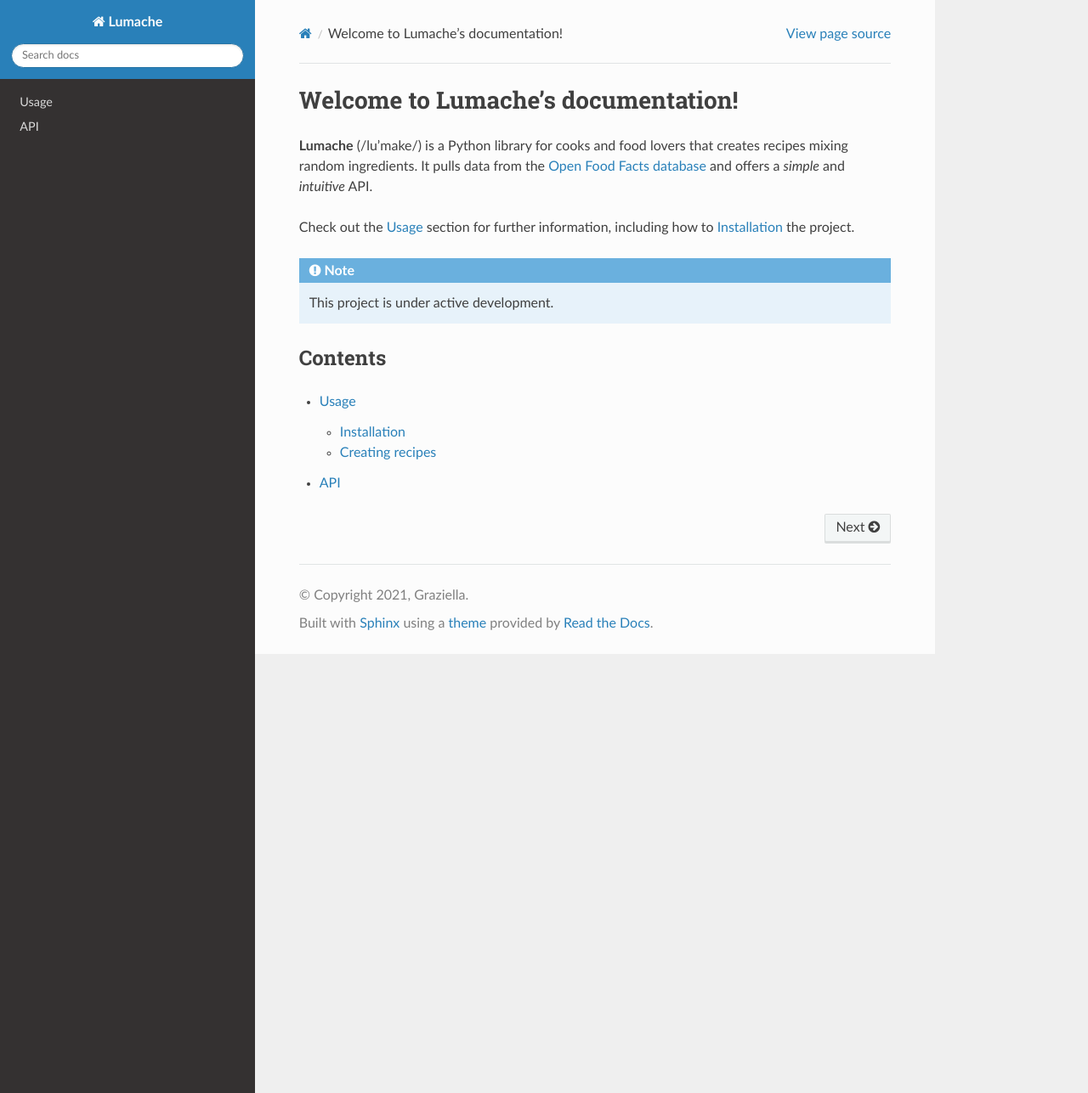
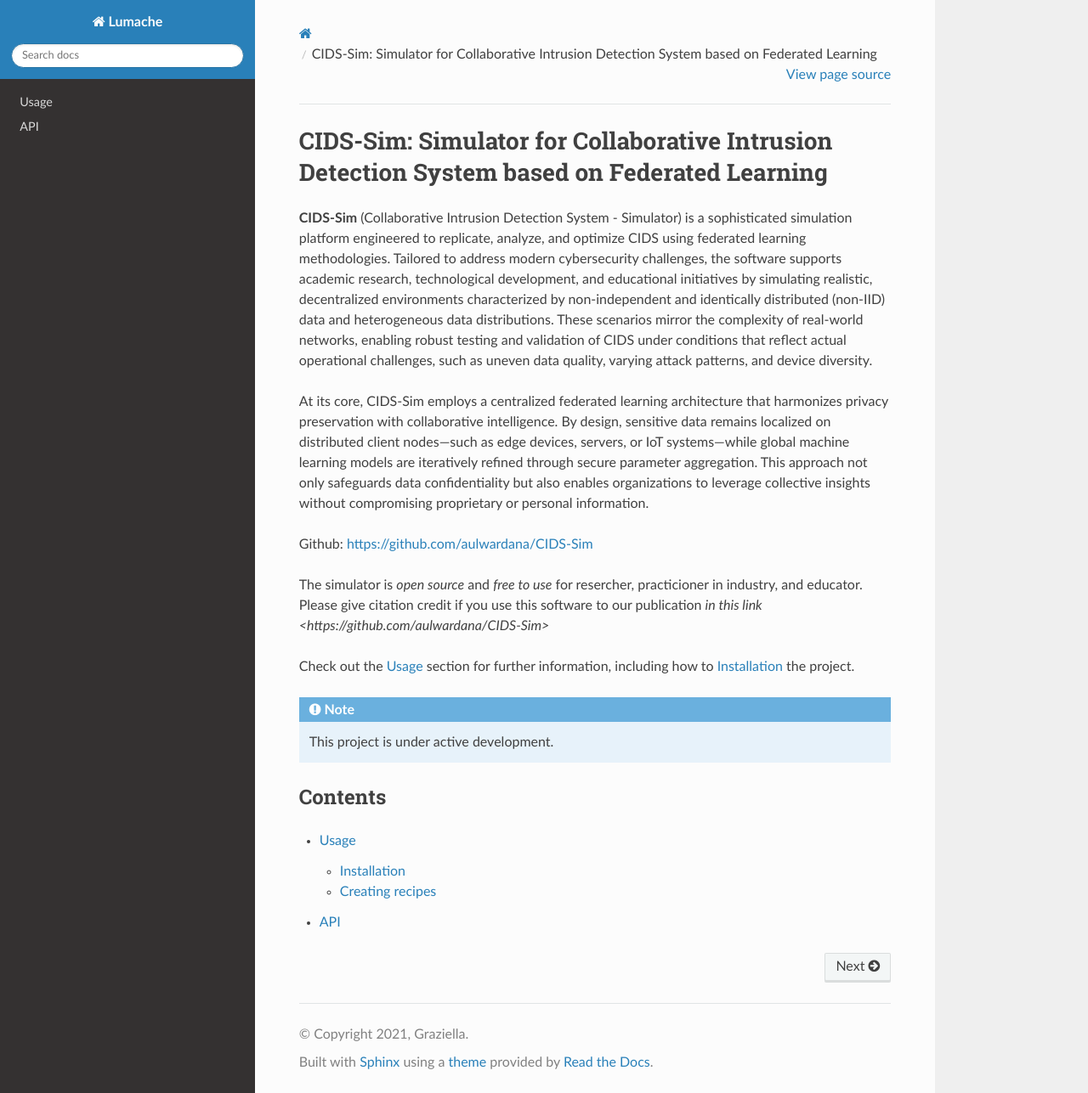
Before and after one commit to aulwardana/cids-sim-doc, a Sphinx documentation site: the page built from docs/source/index.rst, in a window 1280 px wide and 1287 px high. Shown: the whole window at 85% size. Built offline with Sphinx 7.4.7 and the Read the Docs theme 3.1.0, drawn with Linux system fonts in a browser that asks for light colours.

Commit message:
change project configuration and overview

```diff
--- a/docs/source/index.rst
+++ b/docs/source/index.rst
@@ -1,10 +1,18 @@
-Welcome to Lumache's documentation!
+CIDS-Sim: Simulator for Collaborative Intrusion Detection System based on Federated Learning
 ===================================
 
-**Lumache** (/lu'make/) is a Python library for cooks and food lovers
-that creates recipes mixing random ingredients.
-It pulls data from the `Open Food Facts database <https://world.openfoodfacts.org/>`_
-and offers a *simple* and *intuitive* API.
+**CIDS-Sim** (Collaborative Intrusion Detection System - Simulator) is a sophisticated simulation platform engineered to replicate, analyze, and optimize CIDS using federated learning methodologies.
+Tailored to address modern cybersecurity challenges, the software supports academic research, technological development, and educational initiatives by simulating realistic, decentralized environments characterized by non-independent and identically distributed (non-IID) data and heterogeneous data distributions.
+These scenarios mirror the complexity of real-world networks, enabling robust testing and validation of CIDS under conditions that reflect actual operational challenges, such as uneven data quality, varying attack patterns, and device diversity.
+
+At its core, CIDS-Sim employs a centralized federated learning architecture that harmonizes privacy preservation with collaborative intelligence.
+By design, sensitive data remains localized on distributed client nodes—such as edge devices, servers, or IoT systems—while global machine learning models are iteratively refined through secure parameter aggregation.
+This approach not only safeguards data confidentiality but also enables organizations to leverage collective insights without compromising proprietary or personal information.
+
+Github: `https://github.com/aulwardana/CIDS-Sim <https://github.com/aulwardana/CIDS-Sim>`_
+
+The simulator is *open source* and *free to use* for resercher, practicioner in industry, and educator.
+Please give citation credit if you use this software to our publication `in this link <https://github.com/aulwardana/CIDS-Sim>`
 
 Check out the :doc:`usage` section for further information, including
 how to :ref:`installation` the project.
--- a/pyproject.toml
+++ b/pyproject.toml
@@ -3,6 +3,6 @@
 build-backend = "flit_core.buildapi"
 
 [project]
-name = "lumache"
-authors = [{name = "Graziella", email = "graziella@lumache"}]
-dynamic = ["version", "description"]
+name = "CIDS-Sim"
+authors = [{name = "Aulia Arif Wardana", email = "aulia.wardana@pwr.edu.pl"}]
+dynamic = ["1.0.0", "Simulator for Collaborative Intrusion Detection System based on Federated Learning"]
```
